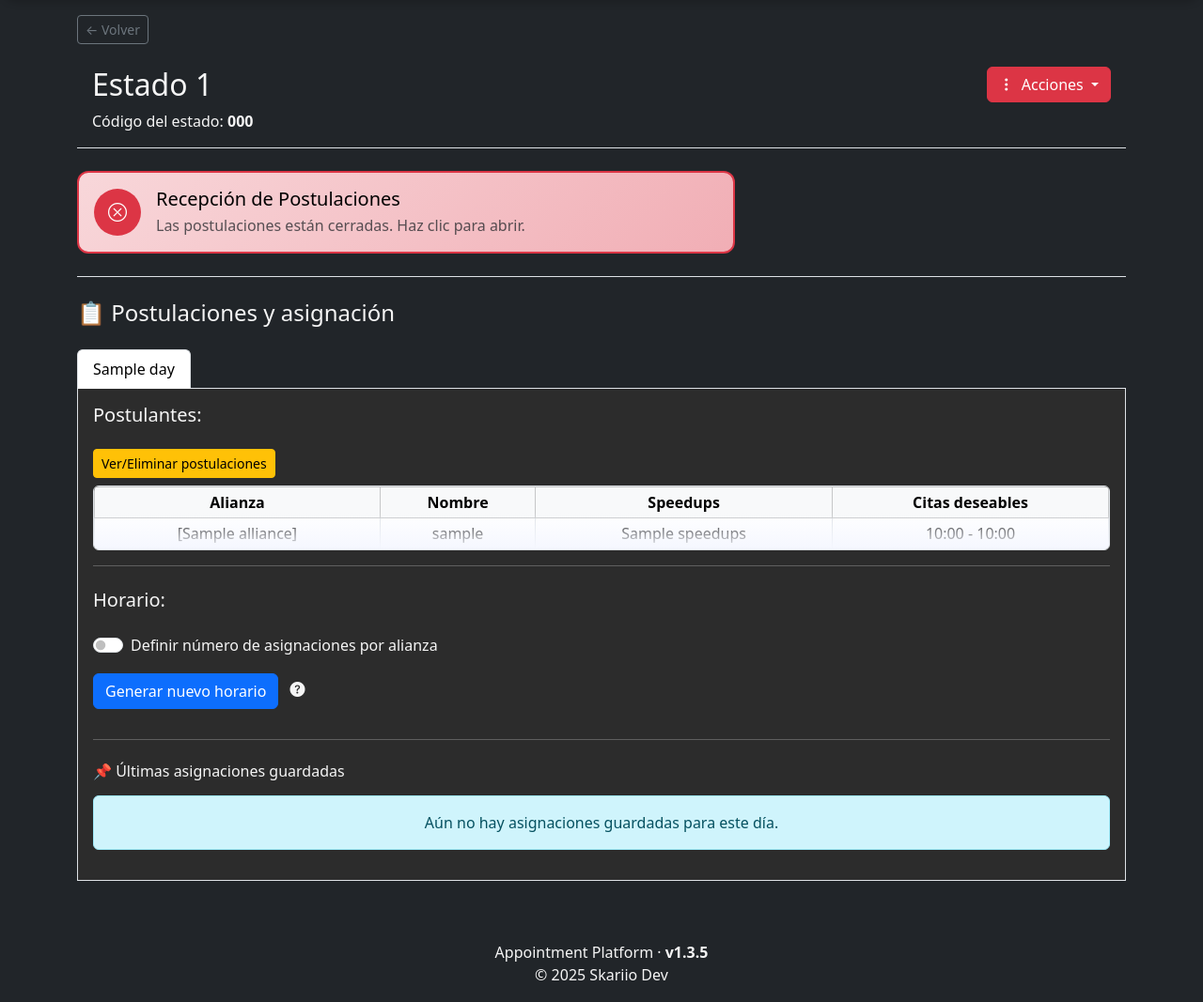
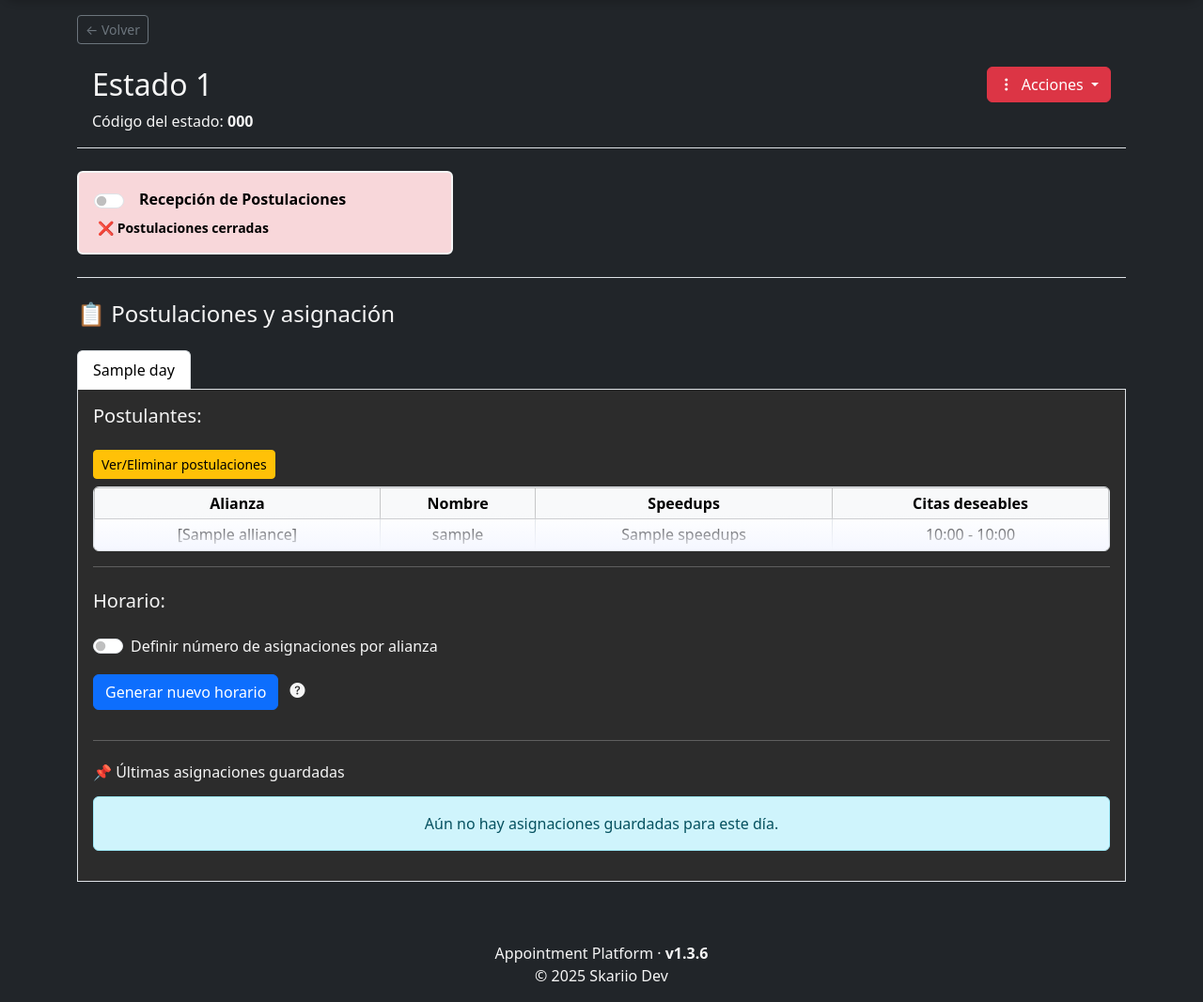
Before and after one commit to Vicente-Pereira-S/plataformWos, a Python web app: template app/templates/grupo_home.html in a window 1280 px wide. Shown: the part 58-1125 px from the top of the page at 94% size. Before the commit the page ends 1102 px from the top, so only its background shows below. Run offline with Jinja, Linux system fonts and the light colour scheme; the template is opened without the code that fills it: most values are stand-ins (such as "Sample title", 1, 10 or a date in 2020).

Commit message:
v1.3.6: Cambios basados en resultado de test con usuarios, cambio formulario, botones, titulos y mejora de rebustes en tablas base de datos

```diff
--- a/app/models.py
+++ b/app/models.py
@@ -94,7 +94,7 @@ class UserSubmission(Base):
     group_day_id = Column(Integer, ForeignKey("group_days.id"))
     alliance_id = Column(Integer, ForeignKey("alliances.id"))
     nickname = Column(String, nullable=False)
-    ingame_id = Column(String, nullable=True)
+    ingame_id = Column(Integer, nullable=True)
     speedups = Column(Integer, nullable=False)
     submitted_at = Column(DateTime(timezone=True), server_default=func.now())
 
--- a/app/routers/public.py
+++ b/app/routers/public.py
@@ -73,7 +73,8 @@ async def submit_availability(request: Request, db: Session = Depends(get_db)):
 
     try:
         nickname = data["nickname"]
-        ingame_id = data.get("ingame_id")
+        ingame_id_raw = data.get("ingame_id")
+        ingame_id = int(ingame_id_raw) if ingame_id_raw not in (None, "", "null") else None
         alliance_id = int(data["alliance_id"])
         submissions = data["submissions"]
 
--- a/app/static/css/theme.css
+++ b/app/static/css/theme.css
@@ -242,70 +242,13 @@ body[data-theme="dark"] .custom-thead th {
 /* -------------------------------------------------
    CSS Boton recepcion grupo_home
 -------------------------------------------------- */
-.icon-toggle {
-    border: 2px solid #e9ecef;
-    border-radius: 12px;
-    cursor: pointer;
-    transition: all 0.3s ease;
-    background: white;
+
+#recepcionBox.active {
+    background-color: #d4edda;
+    border-color: #198754;
 }
 
-.icon-toggle:hover {
-    transform: scale(1.02);
+#recepcionBox.inactive {
+    background-color: #f8d7da;
+    border-color: #dc3545;
 }
-
-.icon-toggle.active {
-    border-color: #198754;
-    background: linear-gradient(135deg, #d4edda 0%, #c3e6cb 100%);
-}
-
-.icon-toggle.inactive {
-    border-color: #dc3545;
-    background: linear-gradient(135deg, #f8d7da 0%, #f1aeb5 100%);
-}
-
-.toggle-icon {
-    width: 50px;
-    height: 50px;
-    min-width: 50px;
-    min-height: 50px;
-    border-radius: 50%;
-    display: flex;
-    align-items: center;
-    justify-content: center;
-    font-size: 20px;
-    transition: all 0.3s ease;
-    flex-shrink: 0;
-}
-
-.toggle-icon.active {
-    background: #198754;
-    color: white;
-}
-
-.toggle-icon.inactive {
-    background: #dc3545;
-    color: white;
-}
-
-.link-button {
-    background: linear-gradient(45deg, #667eea, #764ba2);
-    border: none;
-    border-radius: 8px;
-    color: white;
-    padding: 10px 20px;
-    transition: all 0.3s ease;
-    transform: translateY(10px);
-    opacity: 0;
-}
-
-.link-button.show {
-    transform: translateY(0);
-    opacity: 1;
-}
-
-.link-button:hover {
-    transform: translateY(-2px);
-    box-shadow: 0 4px 20px rgba(102, 126, 234, 0.3);
-    color: white;
-}
--- a/app/templates/base.html
+++ b/app/templates/base.html
@@ -110,7 +110,7 @@
 
         <!-- Footer -->
         <footer class="text-center mt-5 py-3">
-            Appointment Platform · <span class="fw-semibold">v1.3.5</span><br>
+            Appointment Platform · <span class="fw-semibold">v1.3.6</span><br>
             &copy; 2025 Skariio Dev
         </footer>
     </div>
--- a/app/templates/grupo_home.html
+++ b/app/templates/grupo_home.html
@@ -69,37 +69,38 @@
 
     <!-- Abrir/Cerrar postulaciones -->
     <div class="py-4 border-bottom">
-        <div class="icon-toggle p-3 {% if group.is_open %}active{% else %}inactive{% endif %}" id="iconToggle" style="max-width: 700px;">
-            <div class="d-flex align-items-center">
-                <div class="toggle-icon {% if group.is_open %}active{% else %}inactive{% endif %} me-3" id="toggleIcon">
-                    <i class="bi {% if group.is_open %}bi-check-circle{% else %}bi-x-circle{% endif %}"></i>
-                </div>
-                <div class="flex-grow-1">
-                    <h5 class="mb-1" style="color: black;">{{ _('Recepción de Postulaciones') }}</h5>
-                    <p class="mb-0 text-muted" id="statusText">
-                        {% if group.is_open %}
-                            Las postulaciones están abiertas. Comparte el link para recibir la información.
-                        {% else %}
-                            Las postulaciones están cerradas. Haz clic para abrir.
-                        {% endif %}
-                    </p>
-                </div>
-                <!-- Switch oculto pero funcional -->
-                <div class="form-check form-switch d-none">
-                    <input class="form-check-input" type="checkbox" id="switchRecepcion"
-                           {% if group.is_open %}checked{% endif %}
-                           onchange="toggleRecepcion('{{ group.group_code }}', this.checked)">
-                </div>
+        <label id="recepcionBox"
+               class="p-3 rounded d-flex flex-column"
+               style="max-width: 400px; border: 2px solid; transition: background-color 0.3s; cursor: pointer;">
+
+            <div class="form-check form-switch d-flex align-items-center gap-3 mb-0">
+                <input class="form-check-input" type="checkbox" id="switchRecepcion"
+                       role="switch"
+                       {% if group.is_open %}checked{% endif %}
+                       onchange="handleToggleRecepcion(this, '{{ group.group_code }}')">
+                <span class="form-check-label fw-bold mb-0" style="color: black;">
+                    {{ _('Recepción de Postulaciones') }}
+                </span>
             </div>
-        </div>
 
-        <!-- Botón de link, visible solo si está activa -->
-        <div id="linkPostulacionSection" class="{% if not group.is_open %}d-none{% endif %}">
-            <button class="btn btn-outline-primary btn-sm mt-3" data-bs-toggle="modal" data-bs-target="#modalLinkCita">
-                <i class="bi bi-link-45deg me-1"></i> Obtener link de postulación
+            <div id="estadoPostulacionText" class="mt-2 ps-1 small fw-bold" style="color: black;">
+                {% if group.is_open %}
+                    ✅ Postulaciones abiertas
+                {% else %}
+                    ❌ Postulaciones cerradas
+                {% endif %}
+            </div>
+        </label>
+
+        <div id="linkPostulacionSection" class="{% if not group.is_open %}d-none{% endif %} mt-3">
+            <button class="btn btn-outline-primary btn-sm px-4 py-2 fw-bold rounded-pill shadow-sm"
+                    style="font-size: 0.9rem;"
+                    data-bs-toggle="modal" data-bs-target="#modalLinkCita">
+                🔗 Obtener link de postulación
             </button>
         </div>
     </div>
+
 
     <!-- Cuerpo del grupo -->
 
@@ -536,7 +537,7 @@
         data-error-catch-message1="{{ _('Error de red o parsing:')}}"
         data-error-catch-message2="{{ _('Error de conexión. Intenta más tarde.')}}"
         data-error-transfer="{{ _('Error al transferir el grupo')}}"
-        data-owner-label="{{ _('Dueño!!')}}"
+        data-owner-label="{{ _('Dueño')}}"
 
         data-creator-cant-leave="{{ _('Eres el creador del grupo y no puedes abandonarlo mientras haya otros miembros.') }}"
         data-must-transfer="{{ _('Primero debes ceder el grupo a otro usuario.') }}"
@@ -563,6 +564,7 @@
                 <div class="modal-body">
 
                     <!-- Buscador -->
+                    <h6>{{ _('Agregar nuevo editor al grupo') }}</h6>
                     <div class="input-group mb-3">
                         <input type="number" id="inputBuscarID" class="form-control" placeholder="{{ _('Buscar por ID') }}">
                         <button class="btn btn-outline-primary" id="btnBuscarID">🔍 {{ _('Buscar') }}</button>
@@ -733,6 +735,8 @@
 
 {% endblock %}
 
+
+
 {% block scripts %}
 <script src="{{ url_for('static', path='js/codigo.js') }}"></script>
 <script src="{{ url_for('static', path='js/gestion_grupos.js') }}"></script>
@@ -742,31 +746,21 @@
         const container = document.getElementById("groupSettingsData");
         const alliancesData = JSON.parse(container.dataset.alliances || "[]");
         const daysData = JSON.parse(container.dataset.days || "[]");
+
         document.getElementById('ajustesModal')
             .addEventListener('show.bs.modal', () => initGrupoSettingsEdit(alliancesData, daysData));
 
-        document.getElementById('iconToggle').addEventListener('click', () => {
-            const switchElement = document.getElementById('switchRecepcion');
-            const iconToggle = document.getElementById('iconToggle');
-            const toggleIcon = document.getElementById('toggleIcon');
-            const statusText = document.getElementById('statusText');
-            const linkSection = document.getElementById('linkPostulacionSection');
+        // 👇 Aplicar estilo y texto según estado actual del switch al cargar
+        const switchElement = document.getElementById("switchRecepcion");
+        const box = document.getElementById("recepcionBox");
+        const estadoText = document.getElementById("estadoPostulacionText");
+        const isOpen = switchElement.checked;
 
-            switchElement.checked = !switchElement.checked;
-            const isOpen = switchElement.checked;
-
-            iconToggle.classList.toggle('active', isOpen);
-            iconToggle.classList.toggle('inactive', !isOpen);
-            toggleIcon.classList.toggle('active', isOpen);
-            toggleIcon.classList.toggle('inactive', !isOpen);
-            toggleIcon.innerHTML = `<i class="bi ${isOpen ? 'bi-check-circle' : 'bi-x-circle'}"></i>`;
-            statusText.textContent = isOpen
-                ? 'Las postulaciones están abiertas. Comparte el link para recibir la información.'
-                : 'Las postulaciones están cerradas. Haz clic para abrir.';
-            linkSection.classList.toggle('d-none', !isOpen);
-
-            switchElement.dispatchEvent(new Event('change'));
-        });
+        box.classList.toggle("active", isOpen);
+        box.classList.toggle("inactive", !isOpen);
+        estadoText.textContent = isOpen
+            ? "✅ Postulaciones abiertas"
+            : "❌ Postulaciones cerradas";
     });
 
     function copiarLink() {
@@ -835,18 +829,25 @@
         }
     }
 
-    function toggleRecepcion(groupCode, isOpen) {
+    function handleToggleRecepcion(switchElement, groupCode) {
+        const isOpen = switchElement.checked;
+        const linkSection = document.getElementById("linkPostulacionSection");
+        const box = document.getElementById("recepcionBox");
+        const estadoText = document.getElementById("estadoPostulacionText");
+
+        box.classList.toggle("active", isOpen);
+        box.classList.toggle("inactive", !isOpen);
+        linkSection.classList.toggle("d-none", !isOpen);
+        estadoText.textContent = isOpen
+            ? "✅ Postulaciones abiertas"
+            : "❌ Postulaciones cerradas";
+
         fetch(`/groups/toggle-recepcion`, {
             method: "POST",
             headers: { "Content-Type": "application/json" },
             body: JSON.stringify({ group_code: groupCode, is_open: isOpen })
-        })
-        .then(res => res.json())
-        .then(data => {
-            if (data.success) {
-                document.getElementById("linkPostulacionSection")
-                    .classList.toggle("d-none", !isOpen);
-            } else {
+        }).then(res => res.json()).then(data => {
+            if (!data.success) {
                 alert("Error al actualizar el estado");
             }
         });
```
Also changed, not shown: app/templates/enviar_disponibilidad.html (+35 -11 lines), 1 other file.
